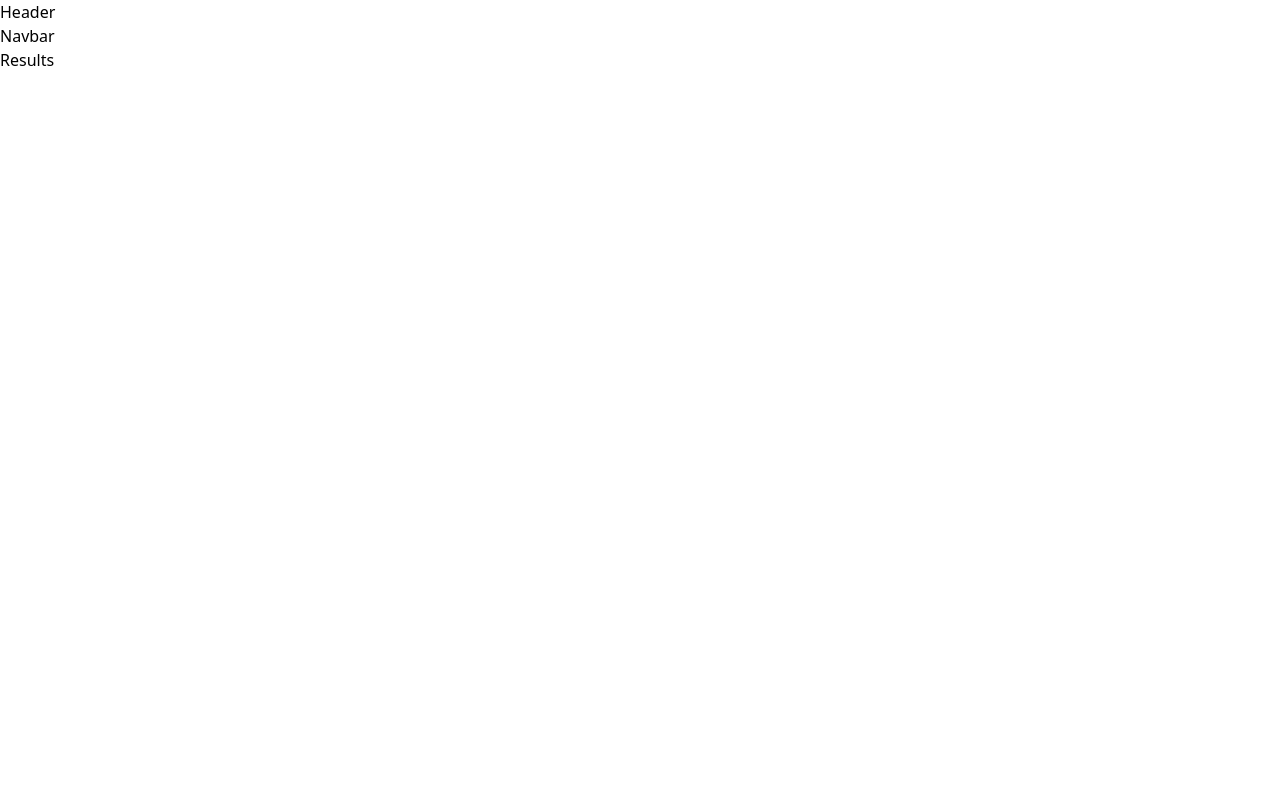
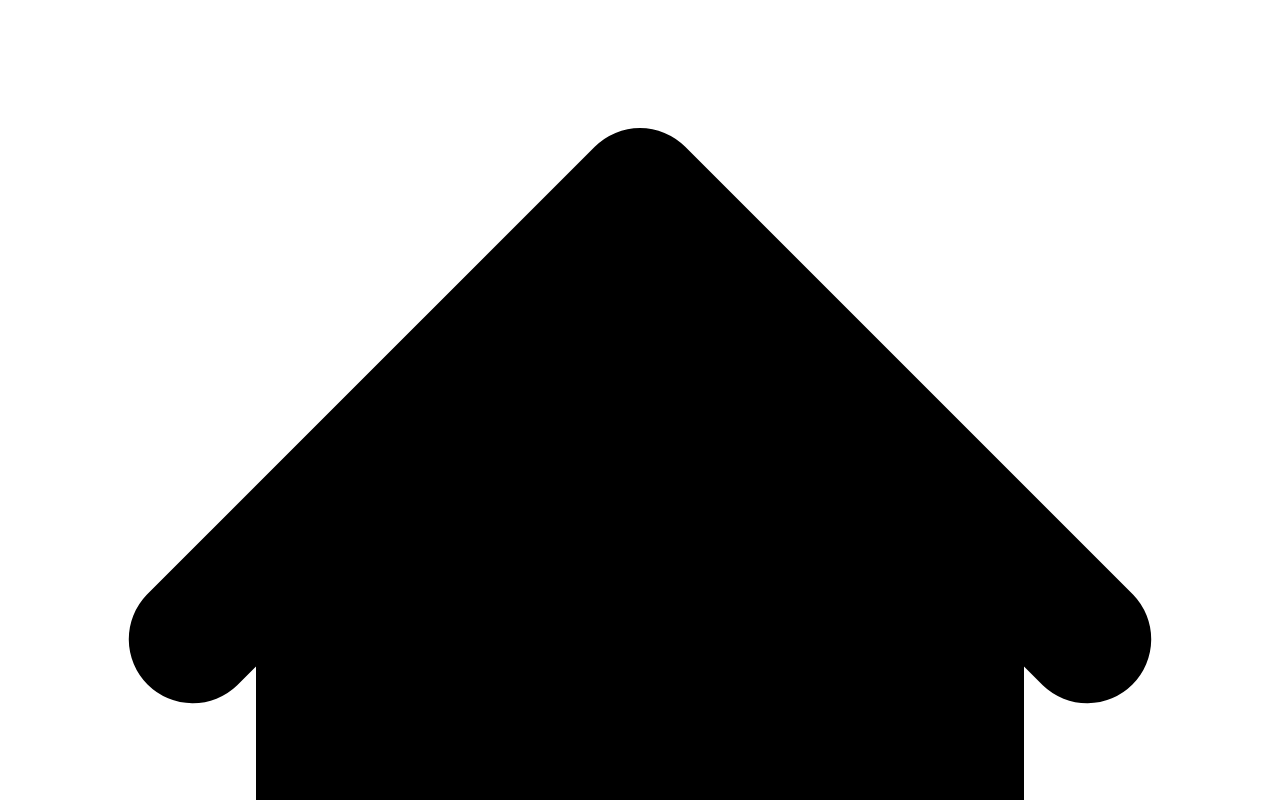
Before and after one commit to laurieroy/next-imdb-clone, a Next.js app: page / in a window 1280 px wide. Shown: the top 800 px of the page. Built offline with nearby package versions, Linux system fonts and the light colour scheme.

Commit message:
Install HeroIcon, add image and icons to header

```diff
--- a/components/Header.js
+++ b/components/Header.js
@@ -1,6 +1,24 @@
+import Image from "next/image";
+
+import {HomeIcon, InformationCircleIcon, PhoneIcon, UserIcon} from "@heroicons/react/solid"
+
+import HeaderIcon from "./HeaderIcon";
 
 export default function Header() {
   return (
-    <div><h1>Header</h1></div>
+    <div>
+      <div>
+        <HeaderIcon Icon={HomeIcon} title="HOME" />
+        <HeaderIcon Icon={UserIcon} title="ACCOUNT" />
+        <HeaderIcon Icon={PhoneIcon} title="CONTACT" />
+        <HeaderIcon Icon={InformationCircleIcon} title="ABOUT" />
+      </div>
+      <Image
+        src="https://upload.wikimedia.org/wikipedia/commons/thumb/6/69/IMDB_Logo_2016.svg/220px-IMDB_Logo_2016.svg.png"
+        width={100}
+        height={100}
+        alt="logo"
+      />
+    </div>
   )
 }
--- /dev/null
+++ b/components/HeaderIcon.js
@@ -0,0 +1,10 @@
+import React from 'react'
+
+export default function HeaderIcon({Icon, title}) {
+  return (
+    <div>
+      <Icon classname="h-8" />
+
+    </div>
+  )
+}
--- a/next.config.js
+++ b/next.config.js
@@ -1,6 +1,9 @@
 /** @type {import('next').NextConfig} */
 const nextConfig = {
   reactStrictMode: true,
+  images: {
+    domains: ["upload.wikimedia.org"]
+  }
 }
 
 module.exports = nextConfig
--- a/package.json
+++ b/package.json
@@ -9,6 +9,7 @@
     "lint": "next lint"
   },
   "dependencies": {
+    "@heroicons/react": "^1.0.6",
     "eslint": "8.29.0",
     "eslint-config-next": "13.0.6",
     "next": "13.0.6",
```
Also changed, not shown: 1 other file (tests, documents, lock files or other folders).
